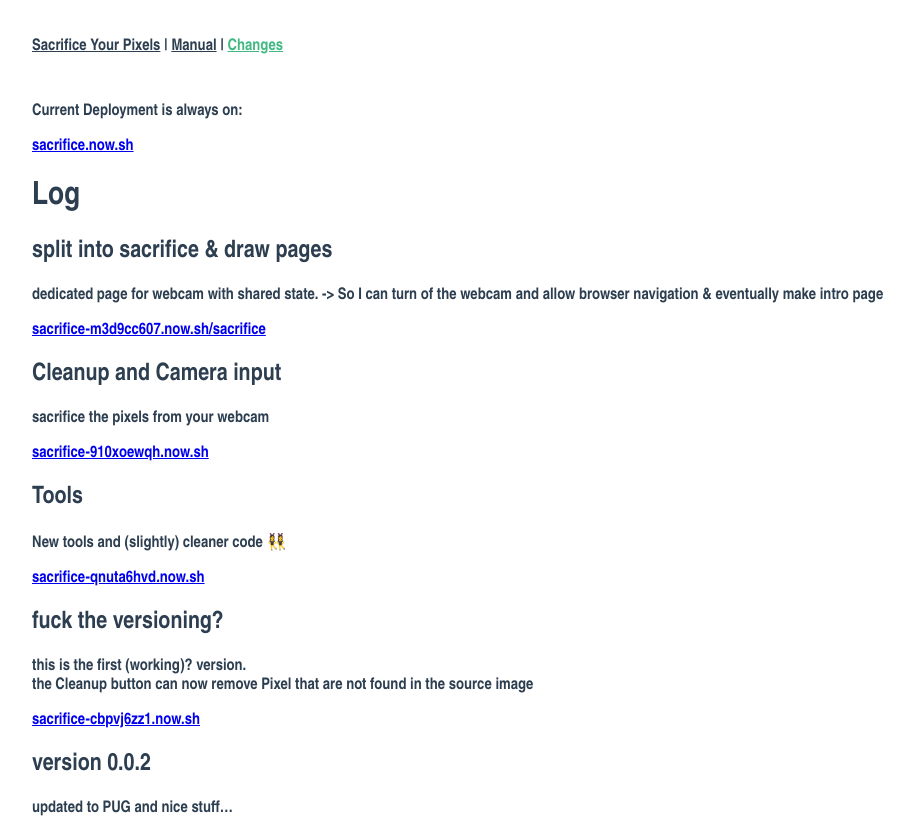
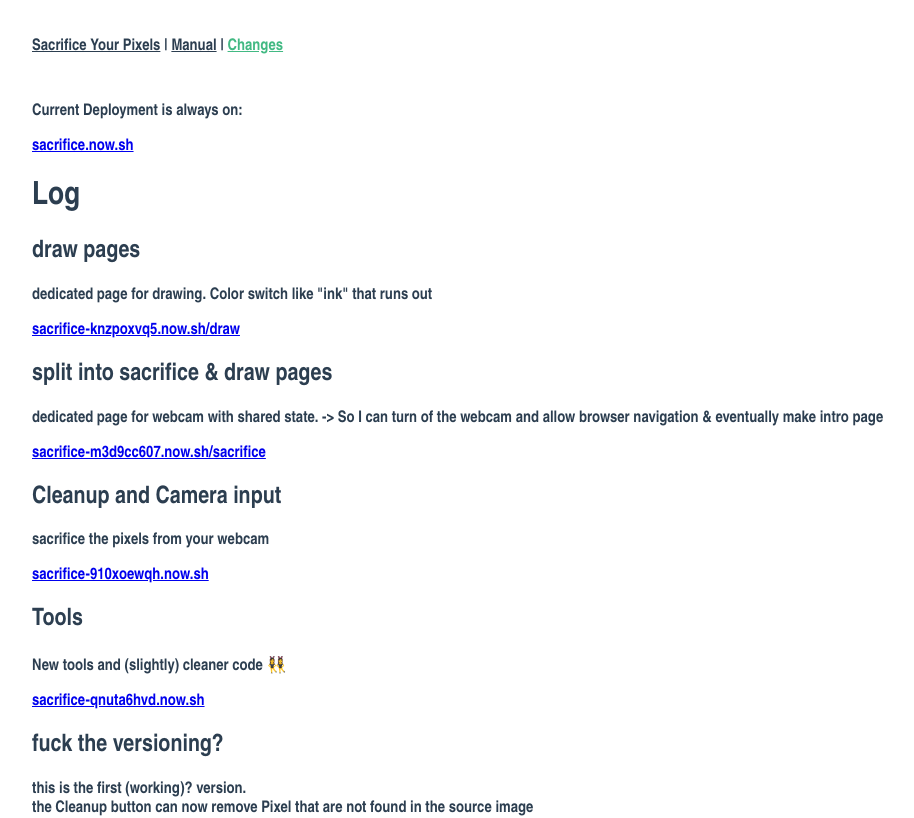
Before and after one commit to milangress/sacrifice-pixel, a Vue app: page /changelog in a window 1280 px wide. Shown: the top 818 px of the page, without its empty margins (6-920 px from the left). Built offline with nearby package versions, Linux system fonts and the light colour scheme.

Commit message:
⚡︎ changelog

```diff
--- a/src/views/changelog.vue
+++ b/src/views/changelog.vue
@@ -3,6 +3,10 @@
         p Current Deployment is always on:
         a(href="https://sacrifice.now.sh/") sacrifice.now.sh
         h1 Log
+        section
+            h2 draw pages
+            p dedicated page for drawing. Color switch like "ink" that runs out
+            a(href="https://sacrifice-knzpoxvq5.now.sh/draw") sacrifice-knzpoxvq5.now.sh/draw
         section
             h2 split into sacrifice & draw pages
             p dedicated page for webcam with shared state. -> So I can turn of the webcam and allow browser navigation & eventually make intro page
```
